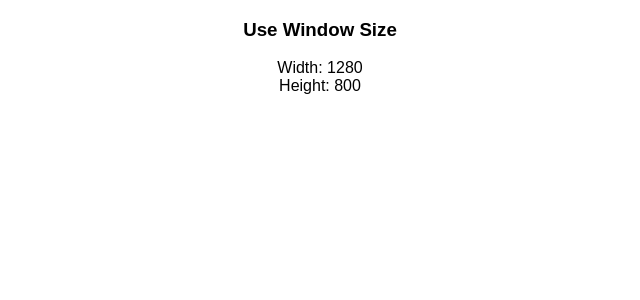
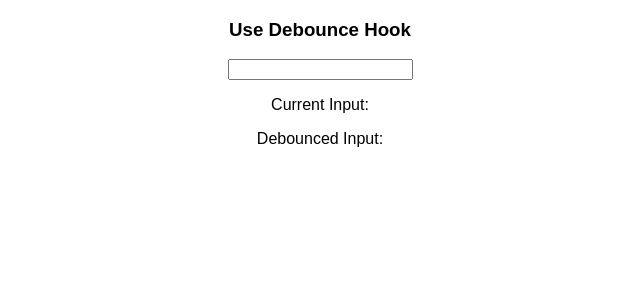
Before and after one commit to mohammedsaif001/react-machine-coding-interview, a React (Create React App) app: page / in a window 1280 px wide. Shown: the top 300 px of the page, without its empty margins (320-960 px from the left). Built offline with nearby package versions, Linux system fonts and the light colour scheme.

Commit message:
Use Debounce Hook

```diff
--- /dev/null
+++ b/src/8_use_debounce/hooks/use-debounce.js
@@ -0,0 +1,19 @@
+import { useState } from "react";
+import { useEffect } from "react";
+
+// Expects input, delay
+const useDebounce = (input, delay = 300) => {
+  const [debouncedVal, setDebouncedVal] = useState(input);
+
+  useEffect(() => {
+    const timeout = setTimeout(() => {
+      setDebouncedVal(input);
+    }, delay);
+
+    return () => clearTimeout(timeout);
+  }, [input, delay]);
+
+  return debouncedVal;
+};
+
+export default useDebounce;
--- /dev/null
+++ b/src/8_use_debounce/use-debounce-comp.jsx
@@ -0,0 +1,37 @@
+import { useState } from "react";
+import useDebounce from "./hooks/use-debounce";
+import { useEffect } from "react";
+
+const UseDebounceHook = () => {
+  const [input, setInput] = useState("");
+  const debouncedInput = useDebounce(input, 300);
+
+  function debouncedCallback(debouncedVal) {
+    console.log("Debounced Val", debouncedVal);
+  }
+
+  useEffect(() => {
+    if (debouncedInput) {
+      debouncedCallback(debouncedInput);
+    }
+  }, [debouncedInput]);
+
+  return (
+    <div>
+      <h3>Use Debounce Hook</h3>
+      <div>
+        <input
+          name="search"
+          value={input}
+          onChange={(e) => setInput(e.target.value)}
+        />
+      </div>
+      <div>
+        <p>Current Input: {input}</p>
+        <p>Debounced Input: {debouncedInput}</p>
+      </div>
+    </div>
+  );
+};
+
+export default UseDebounceHook;
--- a/src/App.js
+++ b/src/App.js
@@ -6,6 +6,7 @@ import UseReducerComponent from "./4_use_reducer/use-reducer-comp.jsx";
 import UseMemoCallbackComp from "./5_use_memo_callback/use-memo-callback-comp.jsx";
 import UseImperativeHandleComponent from "./6_use_imperative_handle/use-imperative-handle-comp.jsx";
 import UseWindowSize from "./7_use_window/use-window-size.jsx";
+import UseDebounceHook from "./8_use_debounce/use-debounce-comp.jsx";
 import "./styles.css";
 
 export default function App() {
@@ -18,7 +19,8 @@ export default function App() {
       {/* <UseReducerComponent /> */}
       {/* <UseMemoCallbackComp /> */}
       {/* <UseImperativeHandleComponent /> */}
-      <UseWindowSize />
+      {/* <UseWindowSize /> */}
+      <UseDebounceHook />
     </div>
   );
 }
```
